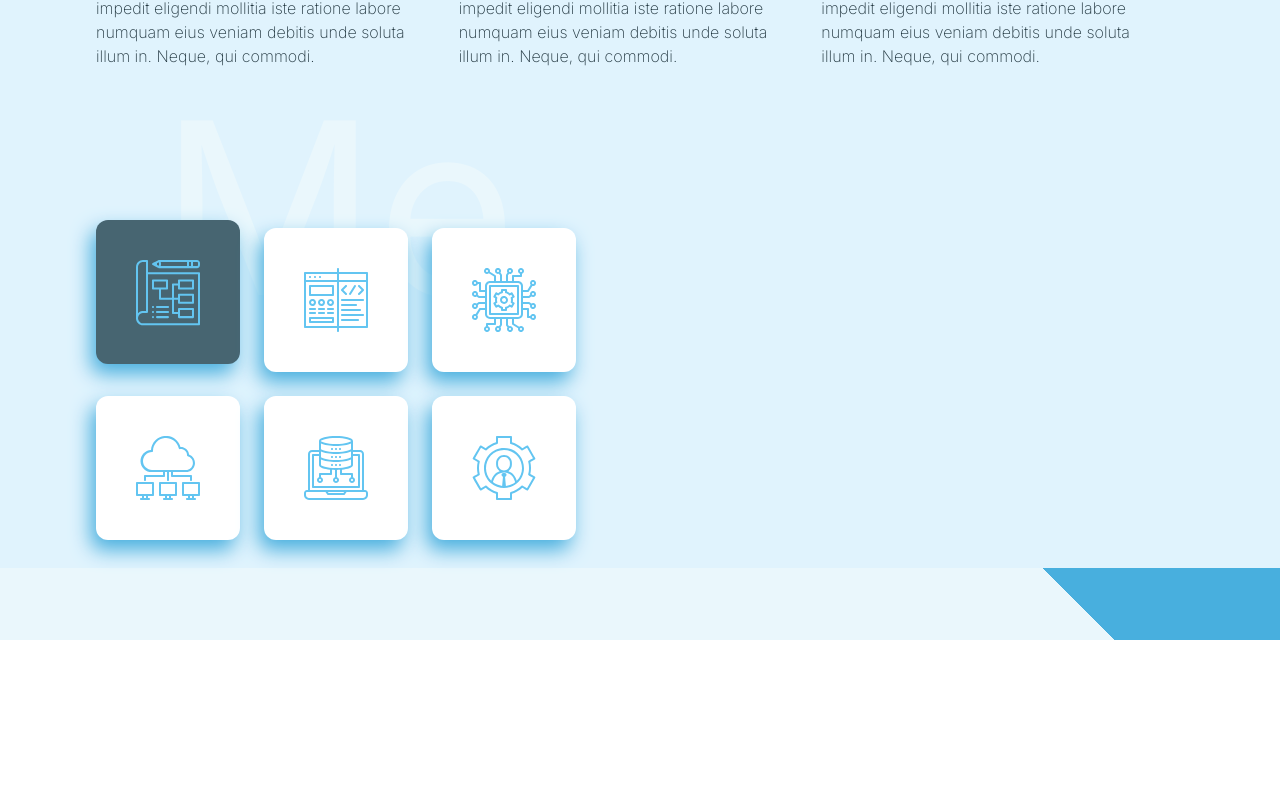
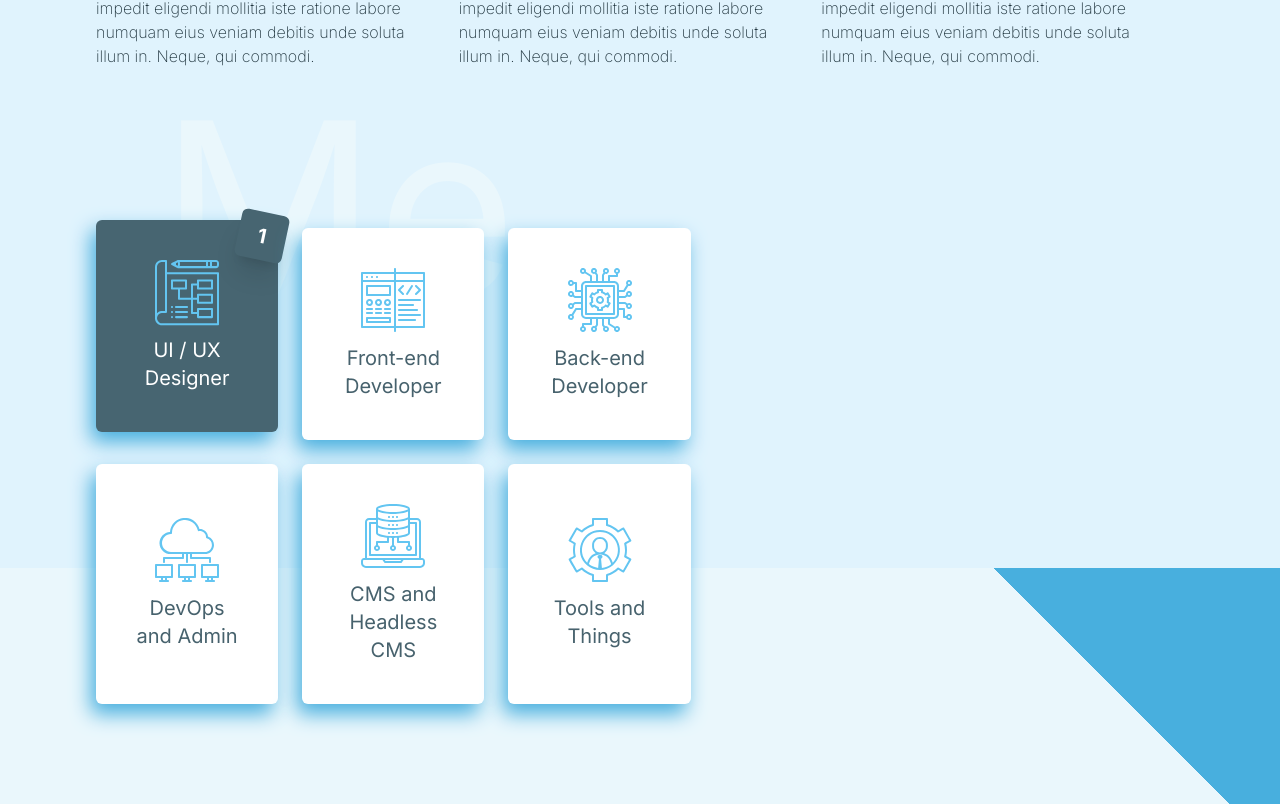
Before and after one commit to misiek869/portfolio, a Next.js app: page / in a window 1280 px wide. Shown: the part 2038-2842 px from the top of the page. Before the commit the page ends 2678 px from the top, so only its background shows below. Built offline with nearby package versions, Linux system fonts and the light colour scheme.

Commit message:
create h4

```diff
--- a/src/app/components/AboutMe/About.tsx
+++ b/src/app/components/AboutMe/About.tsx
@@ -88,7 +88,7 @@ const About = () => {
 							{AboutData.map((item, index) => {
 								return (
 									<a
-										className={`relative cursor-pointer transition-all transform duration-300 group rounded-xl center p-6 lg:p-10 flex flex-col justify-center  items-center ${
+										className={`relative cursor-pointer transition-all transform duration-300 group rounded-md center p-6 lg:p-10 flex flex-col justify-center  items-center ${
 											selectedIndex == index
 												? ' -translate-y-2 bg-[#476571]'
 												: 'hover:bg-[#476571] hover:shadow-xl hover:-translate-y-2 bg-white'
@@ -105,6 +105,20 @@ const About = () => {
 												alt='internet issues'
 											/>
 										</div>
+										<h4
+											className={`text-center text-sm lg:text-xl transition-colors duration-500 group-hover:text-white text-[#47626D] mt-3 ${
+												selectedIndex === index ? 'text-white' : ''
+											}`}>
+											{item.title}
+										</h4>
+										<div
+											className={`absolute -top-2 -right-2 transform transition-all duration-500 opacity-0 group-hover:opacity-100 shadow-xl w-12 h-12 rounded-md bg-[#476571] flex justify-center items-center font-bold text-white text-xl  ${
+												selectedIndex === index
+													? 'opacity-100 rotate-12'
+													: 'group-hover:rotate-12'
+											}`}>
+											{item.count}
+										</div>
 									</a>
 								)
 							})}
```
